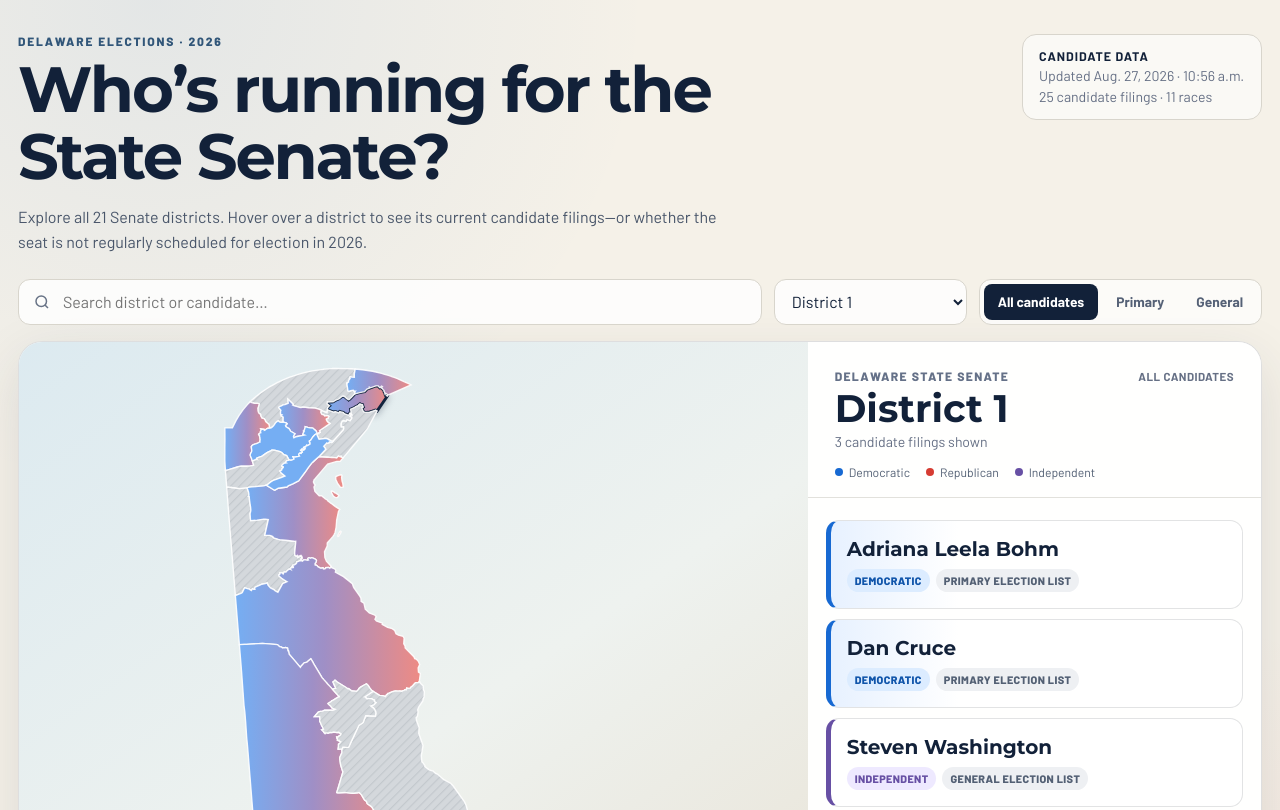
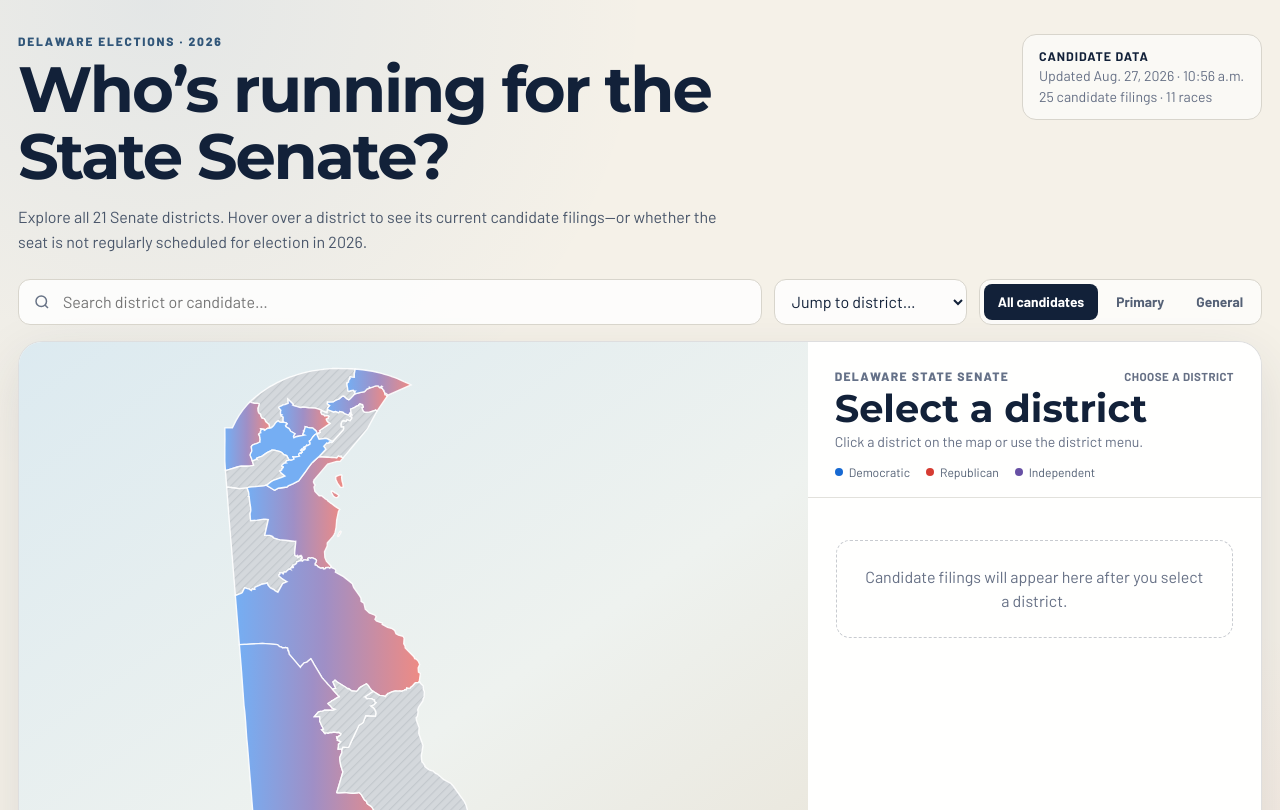
Before and after one commit to JOwensSPDE/2026_Senate_map, a plain HTML site: page index.html in a window 1280 px wide. Shown: the top 810 px of the page. Drawn offline with Linux system fonts and the light colour scheme.

Commit message:
Add files via upload

```diff
--- a/index.html
+++ b/index.html
@@ -181,16 +181,16 @@
 
       <aside class="detail" aria-live="polite">
         <div class="detail-top">
-          <div class="detail-head"><span class="district-kicker">Delaware State Senate</span><span class="tiny" id="detail-stage">All candidates</span></div>
-          <h2 id="district-title">District 1</h2>
-          <div id="district-count"></div>
+          <div class="detail-head"><span class="district-kicker">Delaware State Senate</span><span class="tiny" id="detail-stage">Choose a district</span></div>
+          <h2 id="district-title">Select a district</h2>
+          <div id="district-count">Click a district on the map or use the district menu.</div>
           <div class="legend" aria-label="Party legend">
             <span><i class="dot dem"></i>Democratic</span>
             <span><i class="dot rep"></i>Republican</span>
             <span><i class="dot"></i>Independent</span>
           </div>
         </div>
-        <div class="candidate-list" id="candidate-list"></div>
+        <div class="candidate-list" id="candidate-list"><div class="empty">Candidate filings will appear here after you select a district.</div></div>
         <div class="results">
           <div class="results-head"><h2>Search results</h2><span id="result-count">Type above to search</span></div>
           <div id="search-results"></div>
@@ -216,7 +216,7 @@
     const byDistrict = Object.fromEntries(Array.from({length: 21}, (_, i) => [i + 1, []]));
     ALL_CANDIDATES.forEach(candidate => byDistrict[candidate.district].push(candidate));
 
-    const state = { selected: 1, filter: 'All', query: '' };
+    const state = { selected: null, filter: 'All', query: '' };
     const layer = document.getElementById('district-layer');
     const tooltip = document.getElementById('tooltip');
     const panel = document.getElementById('map-panel');
@@ -336,6 +336,13 @@
     }
 
     function renderDetail() {
+      if (state.selected === null) {
+        districtTitle.textContent = 'Select a district';
+        document.getElementById('detail-stage').textContent = 'Choose a district';
+        districtCount.textContent = 'Click a district on the map or use the district menu.';
+        candidateList.innerHTML = '<div class="empty">Candidate filings will appear here after you select a district.</div>';
+        return;
+      }
       const candidates = visibleCandidates(state.selected);
       districtTitle.textContent = `District ${state.selected}`;
       document.getElementById('detail-stage').textContent = state.filter === 'All' ? 'All candidates' : `${state.filter} list`;
@@ -383,7 +390,7 @@
     searchInput.addEventListener('input', event => { state.query = event.target.value; renderSearch(); });
     document.addEventListener('keydown', event => { if (event.key === 'Escape') { searchInput.value = ''; state.query = ''; renderSearch(); hideTooltip(); } });
 
-    selectDistrict(1);
+    renderDetail();
   </script>
 </body>
 </html>
```
